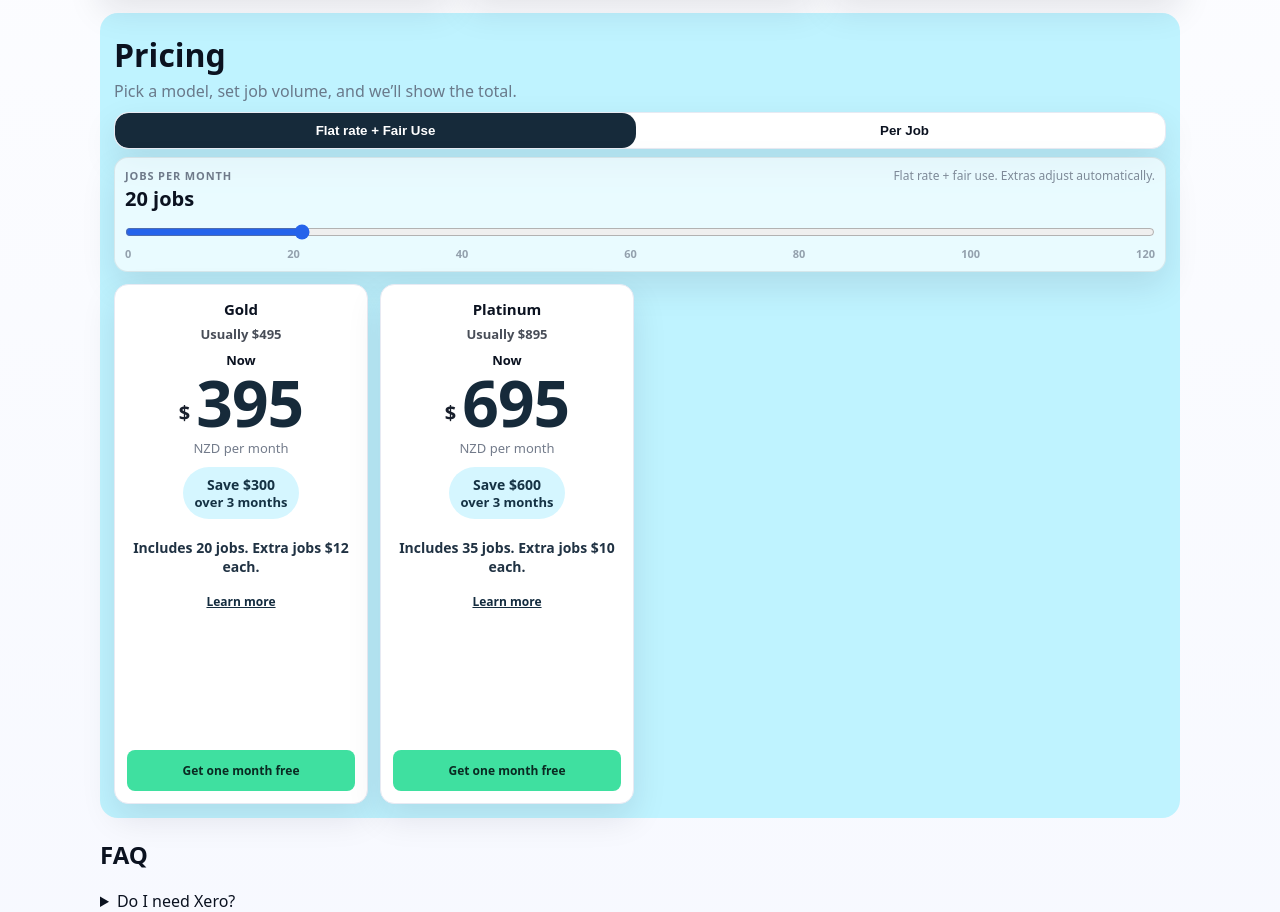
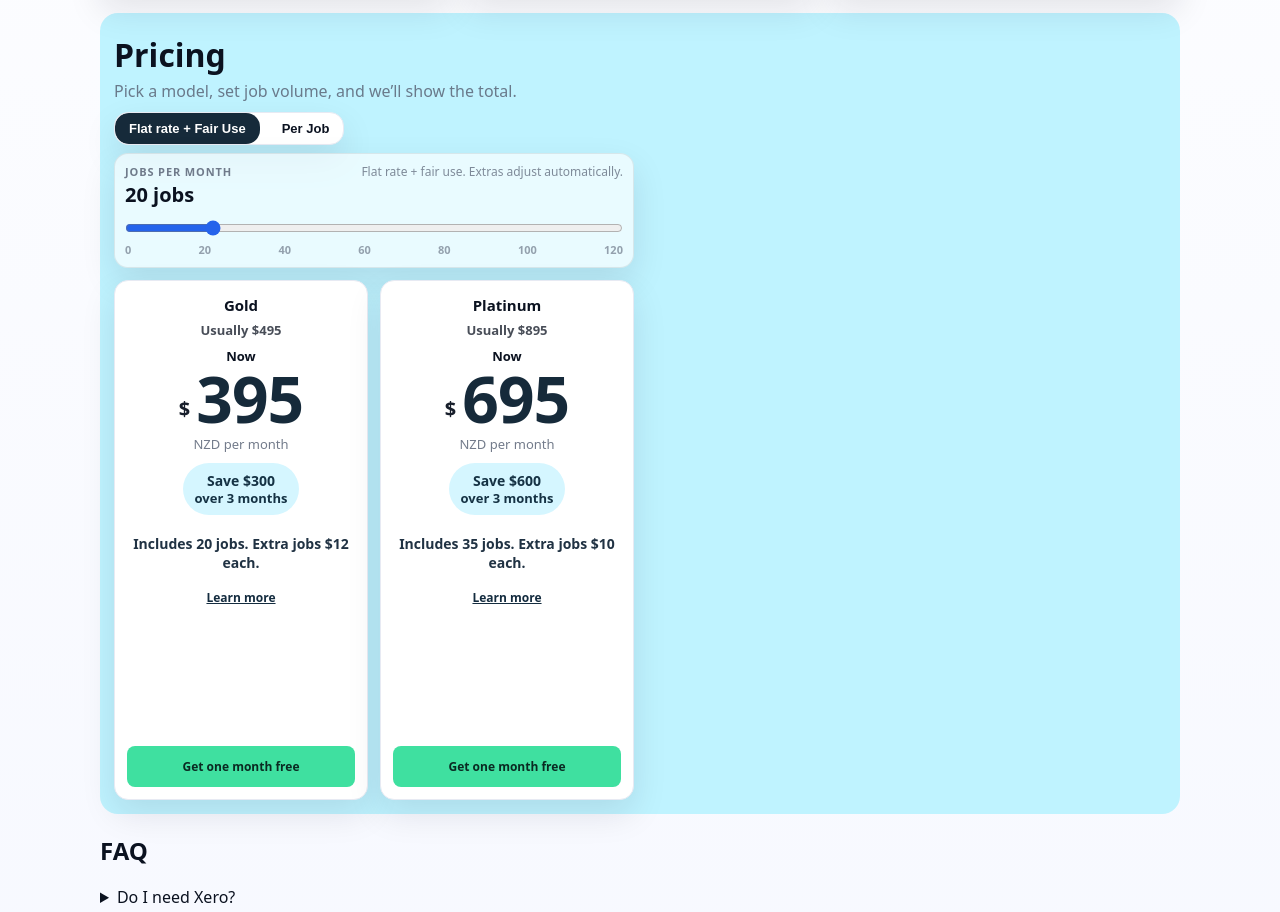
Before and after one commit to pouroaf-cpu/Invoicechaser, a plain HTML site: page index.html in a window 1280 px wide. Shown: the part 804-1716 px from the top of the page. Drawn offline with Linux system fonts and the light colour scheme.

Commit message:
Update styles.css

```diff
--- a/styles.css
+++ b/styles.css
@@ -397,3 +397,41 @@ footer{
   #pricing .sliderMeta{text-align:left;max-width:none}
   #pricing .cardsStack{grid-template-columns:1fr;max-width:none}
 }
+/* ===== PRICING WIDTH CONTROL ===== */
+
+/* Container */
+#pricing .pricingControls{
+  align-items:flex-start; /* stop stretching children */
+}
+
+/* TOGGLE: compact */
+#pricing .pricingToggle{
+  width: fit-content !important;
+  max-width: none !important;
+}
+
+#pricing .toggleBtn{
+  flex: 0 0 auto !important;
+  padding: 8px 14px !important;
+  font-size: 13px;
+}
+
+/* SLIDER: ~50% screen width */
+#pricing .sliderWrap{
+  width: min(50vw, 520px) !important; /* cap for large screens */
+}
+
+/* Keep cards aligned with slider width */
+#pricing .cardsStack{
+  max-width: 520px;
+}
+
+/* Mobile: full width */
+@media (max-width: 900px){
+  #pricing .sliderWrap{
+    width: 100% !important;
+  }
+  #pricing .pricingToggle{
+    width: 100% !important;
+  }
+}
```
